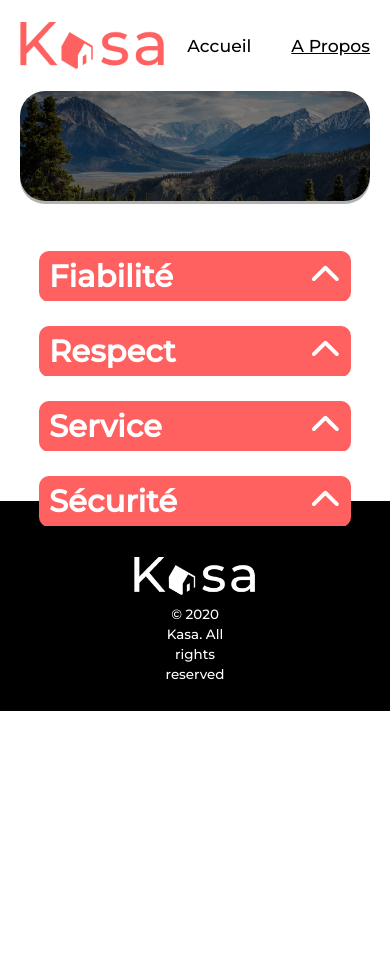
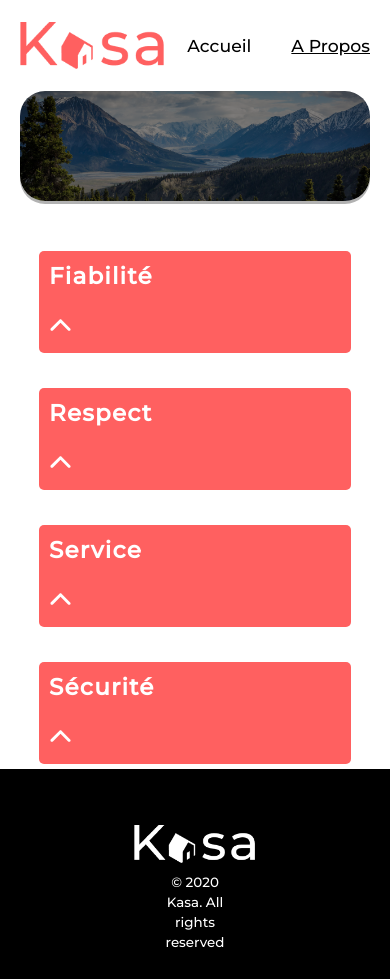
Before and after one commit to newke1234/OC_Projet6, a React (Create React App) app: page /About in a window 390 px wide. Before the commit the page ends 844 px from the top, so only its background shows below. Built offline with nearby package versions, Linux system fonts and the light colour scheme.

Commit message:
MAJ des dropdownbox pour la page About.jsx

```diff
--- a/src/components/DropDownBox.jsx
+++ b/src/components/DropDownBox.jsx
@@ -1,7 +1,5 @@
 import React from 'react'
 import { useState } from 'react'
-import '../styles/dropdown.scss'
-
 import { FontAwesomeIcon } from '@fortawesome/react-fontawesome'
 import { faChevronUp, faChevronDown } from '@fortawesome/free-solid-svg-icons'
 
--- /dev/null
+++ b/src/styles/dropdown-about.scss
@@ -0,0 +1,78 @@
+@import 'variables';
+
+.animated-box-group {
+  display: flex;
+  flex-direction: column;
+  max-width: 1240px;
+  width: 70%;
+  margin: auto;
+  // margin-bottom: 25px;
+}
+
+.box {
+  display: flex;
+  flex-direction: column;
+  cursor: pointer;
+  overflow: hidden;
+  min-height: 60px;
+  margin-bottom: 25px;
+
+  .box__title {
+    letter-spacing: 1.2px;
+    justify-content: space-between;
+    background-color: $boxColor;
+    border-radius: 5px;
+    font-weight: bold;
+    font-size: 0.6em;
+    color: $secondary-color;
+    padding: 0 10px 0 10px;
+    position: relative;
+    z-index: 2;
+  }
+
+  .box__text-container {
+
+    color: $main-color;
+    font-size: 0.5em;
+    line-height: 25px;
+    transition: transform 0.2s ease-in-out, margin-top 0.2s ease;
+    background-color: $third-color;
+    border-radius: 5px;
+    padding: 20px;
+    transform: translateY(-100%);
+    z-index: 1;
+    margin-bottom: 10px;
+    margin-top: -40px;
+  }
+
+  &.open {
+    .box__text-container {
+      transform: translateY(0);
+      margin-bottom: 20px;
+      margin-top: 0;
+    }
+  }
+}
+
+@media only screen and (max-width: 767px) {
+
+  .animated-box-group {
+    max-width: none;
+    width: 80%;
+    margin-top: 50px;
+    margin-bottom: -50px;
+  }
+
+  .box {
+
+    &__text-container {
+      margin-bottom: -35px;
+    }
+
+    &.open {
+      .box__text-container {
+        margin-bottom: 10px;
+      }
+    }
+  }
+}
```
Also changed, not shown: src/pages/About/About.jsx (+1 -16 lines).
